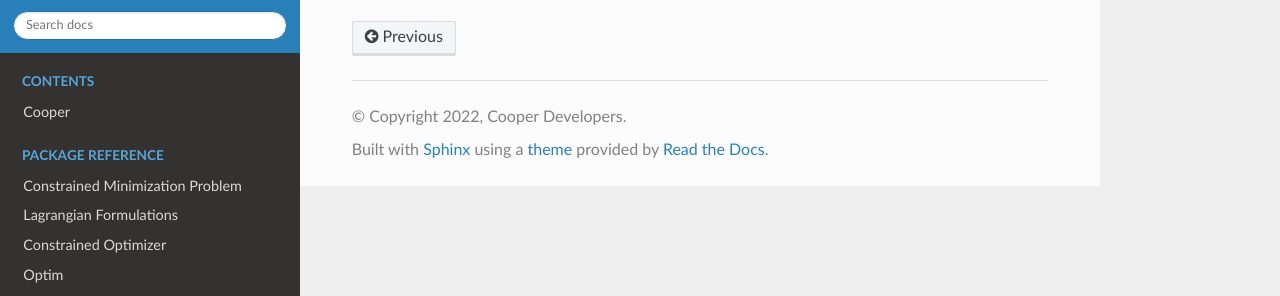
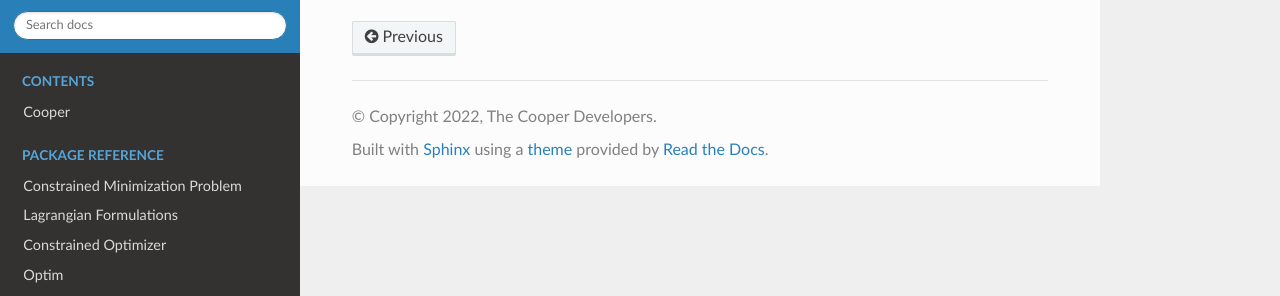
Before and after one commit to cooper-org/cooper, a Sphinx documentation site: the page built from docs/source/bibliography.rst, in a window 1280 px wide. Shown: the part 263-559 px from the top of the page. Built offline with Sphinx 7.4.7 and the Read the Docs theme 2.0.0, drawn with Linux system fonts in a browser that asks for light colours; pages that are not in the unit, such as notebooks, are missing from menus; the version number could not be read and is left out.

Commit message:
Edit copyright name

```diff
--- a/docs/source/conf.py
+++ b/docs/source/conf.py
@@ -20,8 +20,8 @@ import cooper.version
 # -- Project information -----------------------------------------------------
 
 project = "Cooper"
-copyright = "2022, Cooper Developers"
-author = "Cooper Developers"
+copyright = "2022, The Cooper Developers"
+author = "The Cooper Developers"
 
 # The full version, including alpha/beta/rc tags
 release = f"v{cooper.version.version}"
```
Also changed, not shown: 1 other file.
